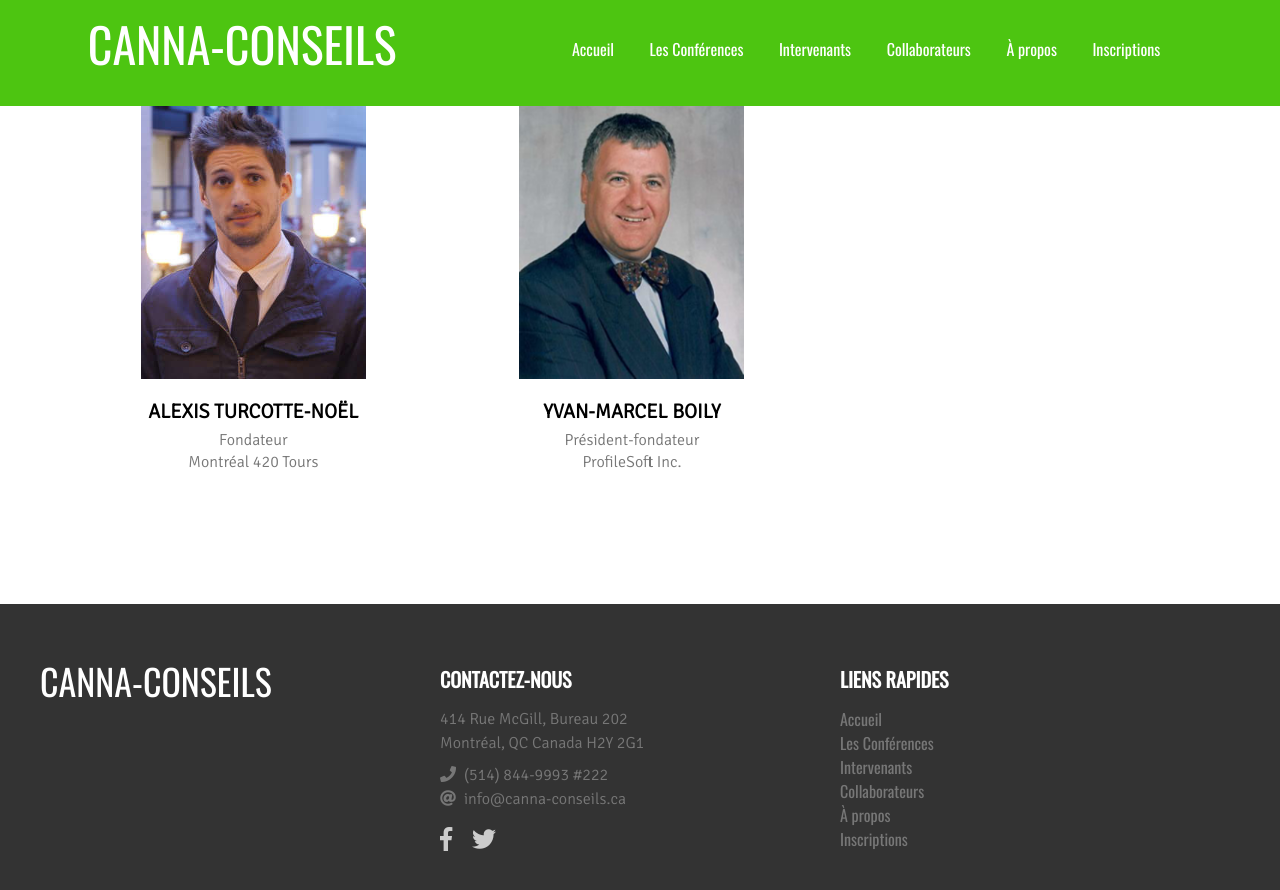
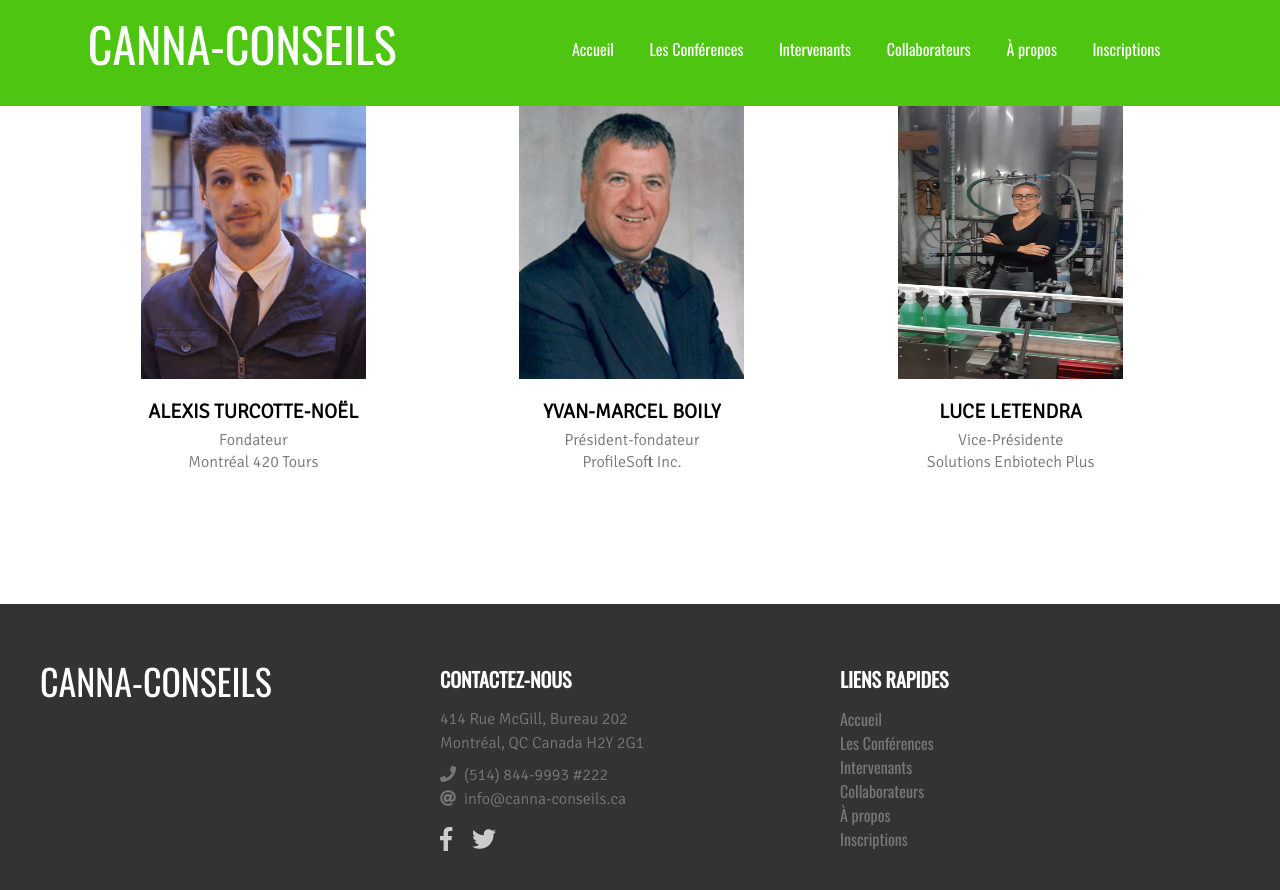
Before and after one commit to ouarez/canna-conseils, a Jekyll site: the page built from intervenants.md, in a window 1280 px wide and 900 px high, scrolled down 3047 px. Shown: the top 890 px of the window. Built offline with Jekyll 4.4.1, drawn with Linux system fonts in a browser that asks for light colours; nearby versions of some CDN libraries; a script that is not in the unit is left out; some of the changed lines change nothing that is shown.

Commit message:
Update Pages “intervenants”

```diff
--- a/intervenants.md
+++ b/intervenants.md
@@ -492,4 +492,36 @@ intervenants:
     job: Président-fondateur
     name: Yvan-Marcel Boily
     video: 'https://vimeo.com/288605439'
+  - bio: >-
+      Né à Montréal le 19 avril 1971, Luce Letendre carbure aux défis depuis son
+      plus jeune âge. Sportive aguerrie détenant un prestigieux titre de
+      championne du monde avec l’équipe canadienne d’hockey féminin en 1997,
+      elle détient un baccalauréat en éducation physique de l’Université de
+      Montréal.
+
+
+      Sa carrière d’athlète hockeyeuse ayant prit fin en 1998, ce n’est qu’à
+      l’aube de la trentaine qu’elle amorce sa vie sur le marché du travail.
+      C’est au travers différents emplois dans le domaine de la vente qu’elle
+      trouve alors sa voie professionnelle. À 35 ans, elle prend la décision de
+      plonger dans le monde des affaires en s’associant aux deux fondateurs de
+      l’entreprise Solutions Enbiotech Plus.
+
+       Vice-présidente de la société ayant comme principal mandat le développement des affaires, la résidente de Lacolle prend rapidement conscience de la féroce compétition existant dans l’industrie de fabrication des produits biotechnologiques. Elle réalise ainsi rapidement que la boîte devra diversifier ses activités commerciales si elle désire faire longue vie dans la jungle!
+
+       Visionnaire, au tournant de 2009 elle flaire un sérieux potentiel d’affaires pour le traitement des odeurs d’équipements sportifs, la formulation micro-organique de l’entreprise destiné à ce type de problématique aura alors pour effet de révolutionner cette catégorie de produits auprès des détaillants sportifs!
+
+      Entrepreneure participante de la 2e saison de l’émission Dans L’Oeil du
+      Dragon (2013), en passant par le développement du marché des animaux de
+      compagnie en 2015, l’industrie du cannabis lui ouvre maintenant de
+      nouveaux horizons. Énergique et dynamique à souhait, Luce Letendre
+      désormais marathonienne, fera courir les consommateurs pour s’approprier
+      WOO Weed Odor Out…
+    company: Solutions Enbiotech Plus
+    conferences:
+      - date: Présente tous les jours
+        name: 'Produits dérivés : le cannabis sous toutes ses formes'
+    image: /img/luce-letendre-min.jpg
+    job: Vice-Présidente
+    name: Luce Letendra
 ---
```
